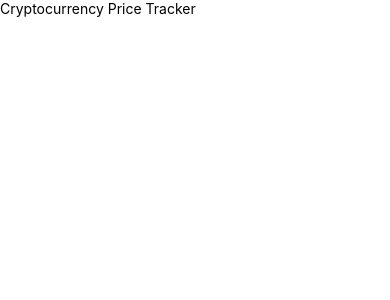
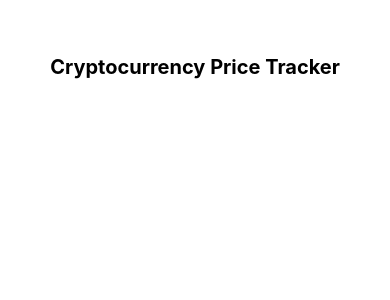
Before and after one commit to carrejoe3/crypto-price-tracker-mobile, a React Native app in the folder cryptoPriceTracker/: screen / in a window 390 px wide. Shown: the top 300 px of the page. Built offline with nearby package versions, Linux system fonts and the light colour scheme.

Commit message:
Added styling to header

```diff
--- a/cryptoPriceTracker/src/components/Header.js
+++ b/cryptoPriceTracker/src/components/Header.js
@@ -1,12 +1,26 @@
 import React from "react";
-import { View, Text } from 'react-native';
+import { View, Text, StyleSheet } from 'react-native';
 
 const Header = () => {
     return (
-        <View>
-            <Text>Cryptocurrency Price Tracker</Text>
+        <View style={ headerContainer }>
+            <Text style={ header }>Cryptocurrency Price Tracker</Text>
         </View>
     )
 }
 
+const styles = StyleSheet.create({
+	headerContainer: {
+		display: 'flex',
+		marginTop: 55,
+		alignItems: 'center'
+	},
+	header: {
+		fontWeight: 'bold',
+		fontSize: 20
+	}
+})
+
+const { headerContainer, header } = styles;
+
 export default Header;
```
